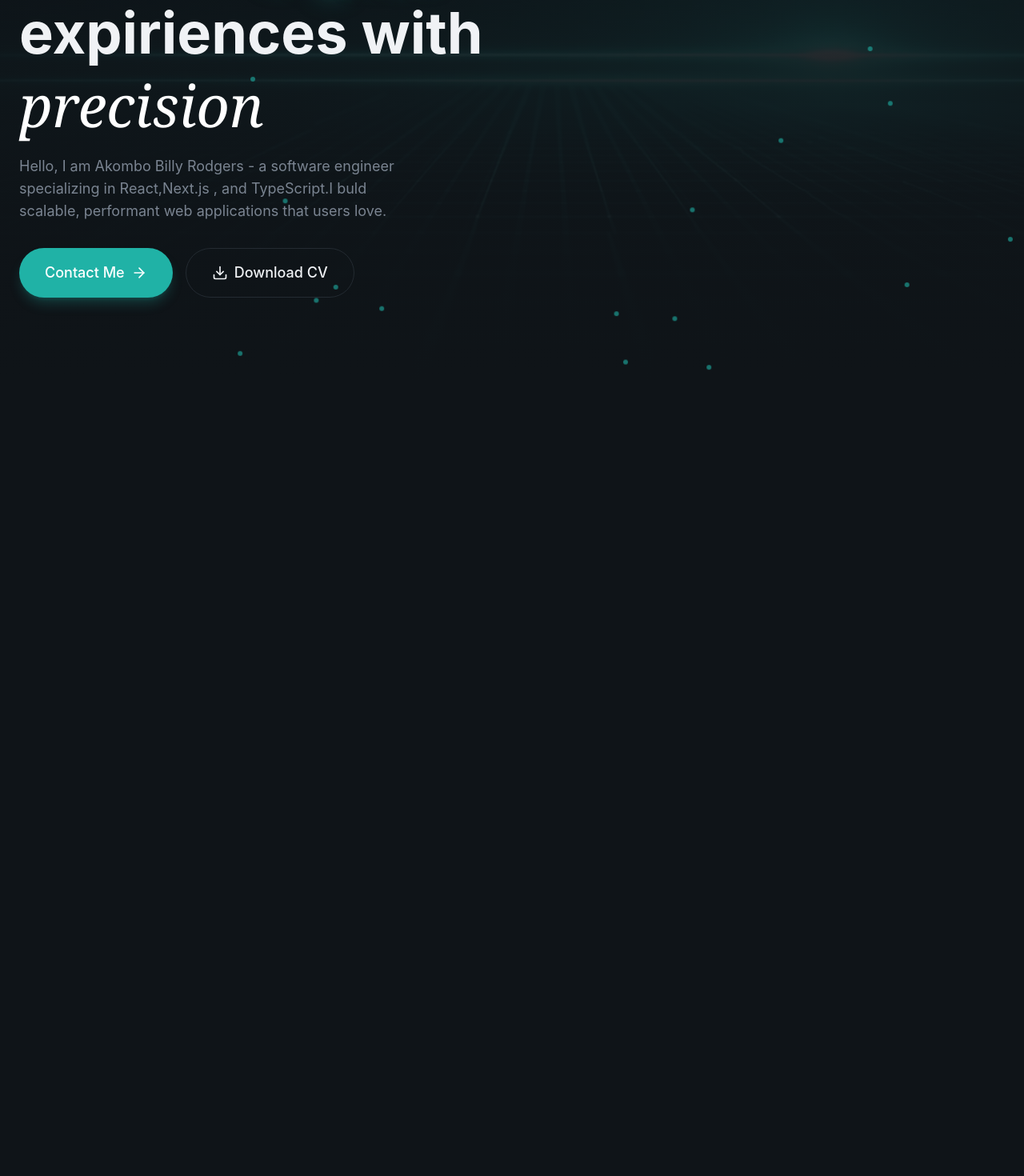
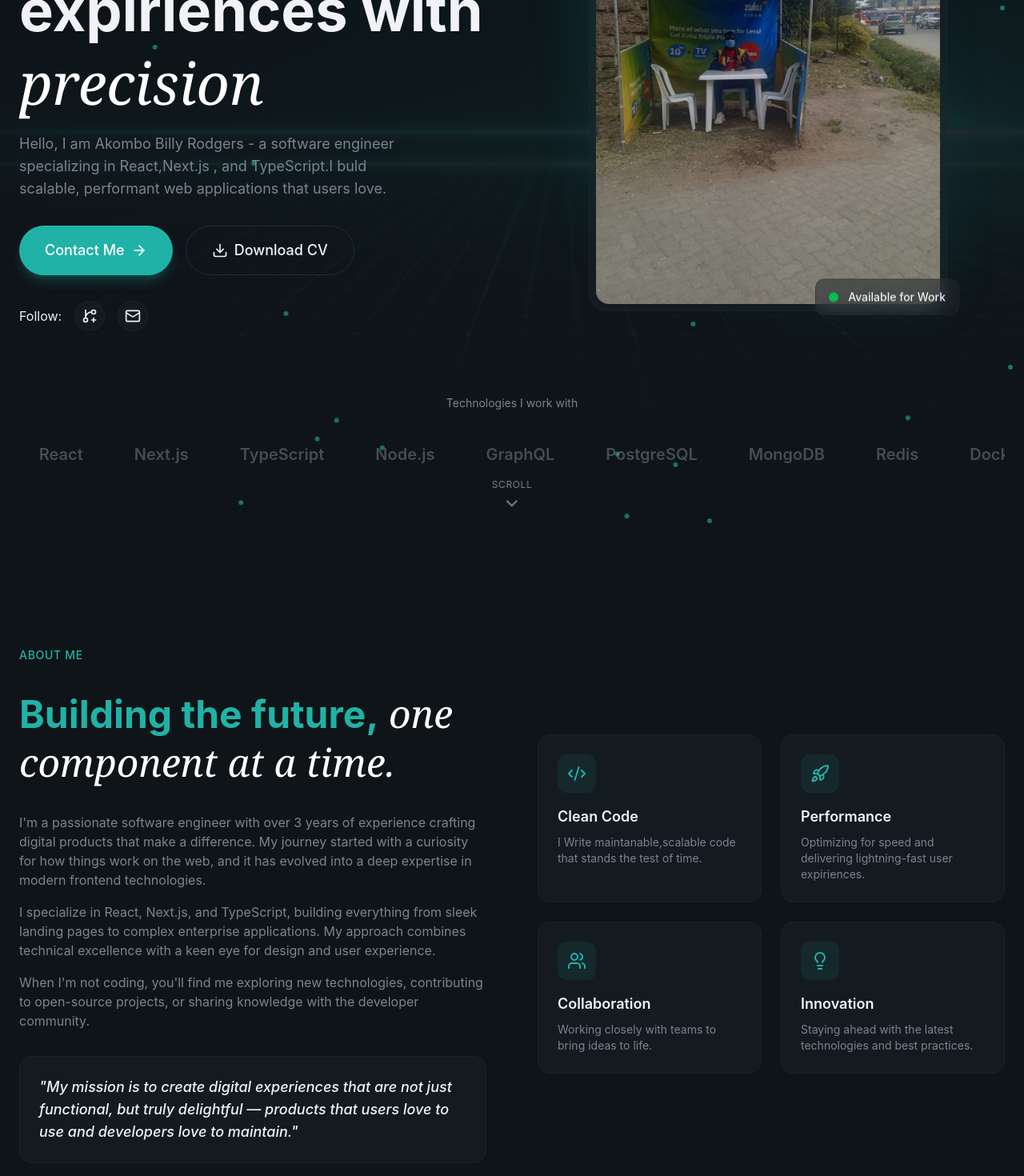
Before and after one commit to akombo123/Portfolio, a React app: page / in a window 1280 px wide. Shown: the part 320-1790 px from the top of the page at 80% size. Before the commit the page ends 800 px from the top, so only its background shows below. Built offline with nearby package versions, Linux system fonts and the light colour scheme; the HTML template or start-up script is replaced by a standard one.

Commit message:
Added about section

```diff
--- a/src/App.jsx
+++ b/src/App.jsx
@@ -1,5 +1,6 @@
 import { Hero } from "@/sections/Hero";
 import { Navbar } from "@/layout/Navbar";
+import { About } from "@/sections/About";
 
 function App() {
   return (
@@ -7,6 +8,7 @@
       <Navbar />
       <main>
         <Hero />
+        <About />
       </main>
     </div>
   );
--- a/src/index.css
+++ b/src/index.css
@@ -91,9 +91,38 @@
       transform: translate(30px,10px);
     }
 
+
+
   }
+  @keyframes float {
+      0%,
+      100%{
+        transform: translateY(0);
+      }
+      50%{
+        transform: translateY(-10px);
+      }
+    }
+
+    @keyframes marquee{
+
+      0%{
+        transform: translateX(0);
+      }
+      100%{
+        transform: translateX(-50px);
+      }
+    }
   .animate-fade-in{
     animation: fade-in 0.8s ease-out both;
+  }
+
+  .animate-float{
+    animation: float 4s ease-in-out infinite;
+  }
+
+  .animate-marquee{
+    animation: marquee 5s linear infinite;
   }
 
   .animation-delay-100{
--- a/src/layout/Navbar.jsx
+++ b/src/layout/Navbar.jsx
@@ -1,6 +1,6 @@
 import { Button } from "@/components/Button";
 import { Menu, X } from "lucide-react";
-import { useState } from "react";
+import { useEffect, useState } from "react";
 const navLinks = [
   { href: "#about", label: "About" },
   { href: "#projects", label: "Projects" },
@@ -10,8 +10,20 @@
 
 export const Navbar = () => {
   const [isMobileMenuOpen, setisMobileMenuOpen] = useState(false);
+  const [isScrolled, setIsScrolled] = useState(false);
+  useEffect(() => {
+    const handleScroll = () => {
+      setIsScrolled(window.scrollY > 50);
+    };
+
+    handleScroll();
+    window.addEventListener("scroll", handleScroll, { passive: true });
+    return () => window.removeEventListener("scroll", handleScroll);
+  }, []);
   return (
-    <header className="fixed top-o left-0 right-0 bg-transparent py-5 z-50">
+    <header
+      className={`fixed top-0 left-0 right-0 transition-all duration-500 ${isScrolled ? "glass-strong py-3" : "bg-transparent py-5"} z-50`}
+    >
       <nav className="container mx-auto px-6 flex items-center justify-between">
         <a
           href="#"
@@ -53,13 +65,17 @@
               <a
                 href={link.href}
                 key={index}
+                onClick={() => setisMobileMenuOpen(false)}
                 className="text-lg text-muted-foreground hover:text-foreground py-2"
               >
                 {link.label}
               </a>
             ))}
 
-            <Button> Contact Me</Button>
+            <Button onClick={() => setisMobileMenuOpen(false)}>
+              {" "}
+              Contact Me
+            </Button>
           </div>
         </div>
       )}
--- a/src/sections/About.jsx
+++ b/src/sections/About.jsx
@@ -1,3 +1,102 @@
+import { Code2, Lightbulb, Rocket, Users } from "lucide-react";
+
+const highlights = [
+  {
+    icon: Code2,
+    title: "Clean Code",
+    description:
+      "I Write maintanable,scalable code that stands the test of time.",
+  },
+
+  {
+    icon: Rocket,
+    title: "Performance",
+    description:
+      "Optimizing for speed and delivering lightning-fast user expiriences.",
+  },
+
+  {
+    icon: Users,
+    title: "Collaboration",
+    description: "Working closely with teams to bring ideas to life.",
+  },
+
+  {
+    icon: Lightbulb,
+    title: "Innovation",
+    description:
+      "Staying ahead with the latest technologies and best practices.",
+  },
+];
 export const About = () => {
-  return <section></section>;
+  return (
+    <section id="about" className="py-32 relative overflow-hidden">
+      <div className="container mx-auto px-6 relative z-10">
+        <div className="grid lg:grid-cols-2 gap-16 items-center">
+          {/* left column */}
+          <div className="space-y-8">
+            <div className="animate-fade-in">
+              <span className="text-secondary-foreground text-sm font-medium tracking-wider uppercase">
+                About Me
+              </span>
+            </div>
+            <h2 className="text-4xl md:text-5xl font-bold leading-tight animate-fade-in animation-delay-100 text-secondary-foreground">
+              Building the future,
+              <span className="font-serif italic font-normal text-white">
+                {" "}
+                one component at a time.
+              </span>
+            </h2>
+
+            <div className="space-y-4 text-muted-foreground animate-fade-in animation-delay-200">
+              <p>
+                I'm a passionate software engineer with over 3 years of
+                experience crafting digital products that make a difference. My
+                journey started with a curiosity for how things work on the web,
+                and it has evolved into a deep expertise in modern frontend
+                technologies.
+              </p>
+              <p>
+                I specialize in React, Next.js, and TypeScript, building
+                everything from sleek landing pages to complex enterprise
+                applications. My approach combines technical excellence with a
+                keen eye for design and user experience.
+              </p>
+              <p>
+                When I'm not coding, you'll find me exploring new technologies,
+                contributing to open-source projects, or sharing knowledge with
+                the developer community.
+              </p>
+            </div>
+
+            <div className="glass rounded-2xl p-6 glow-border animate-fade-in animation-delay-300">
+              <p className="text-lg font-medium italic text-foreground">
+                "My mission is to create digital experiences that are not just
+                functional, but truly delightful — products that users love to
+                use and developers love to maintain."
+              </p>
+            </div>
+          </div>
+          {/* right column --Highlights */}
+          <div className="grid sm:grid-cols-2 gap-6">
+            {highlights.map((item, idx) => (
+              <div
+                key={idx}
+                className="glass p-6 rounded-2xl animate-fade-in"
+                style={{ animationDelay: `${(idx + 1) * 100}ms` }}
+              >
+                <div className="w-12 h-12 rounded-xl bg-primary/10 flex items-center justify-center mb-4 hover:bg-primary/20">
+                  <item.icon className="w-6 h-6 text-primary" />
+                </div>
+                <h3 className="text-lg font-semibold mb-2">{item.title}</h3>
+                <p className="text-sm text-muted-foreground">
+                  {item.description}
+                </p>
+              </div>
+            ))}
+          </div>
+        </div>
+      </div>
+    </section>
+  );
 };
--- a/src/sections/Hero.jsx
+++ b/src/sections/Hero.jsx
@@ -1,6 +1,32 @@
-import { ArrowRight, Download } from "lucide-react";
+import {
+  ArrowRight,
+  ChevronDown,
+  LucideGitBranchPlus,
+  Mail,
+} from "lucide-react";
 import { Button } from "@/components/Button";
 import { AnimatedBorderButton } from "@/components/AnimatedBorderButton";
+
+const skills = [
+  "React",
+  "Next.js",
+  "TypeScript",
+  "Node.js",
+  "GraphQL",
+  "PostgreSQL",
+  "MongoDB",
+  "Redis",
+  "Docker",
+  "AWS",
+  "Vercel",
+  "Tailwind CSS",
+  "Prisma",
+  "Jest",
+  "Cypress",
+  "Figma",
+  "Git",
+  "Github Actions",
+];
 
 export const Hero = () => {
   return (
@@ -64,9 +90,79 @@
               <AnimatedBorderButton />
             </div>
             {/* social links */}
+            <div className="flex items-center gap-4 animate-fade-in animation-delay-400">
+              <span>Follow:</span>
+              {[
+                { icon: LucideGitBranchPlus, href: "#" },
+                { icon: Mail, href: "#" },
+              ].map((social, idx) => (
+                <a
+                  key={idx}
+                  href={social.href}
+                  className="p-2 rounded-full glass hover:bg-primary/10 hover:text-primary transition-all duration-300"
+                >
+                  {<social.icon className="w-5 h-5" />}
+                </a>
+              ))}
+            </div>
           </div>
           {/* right column --profile image */}
+          <div className="relative  animate-fade-in animation-delay-300">
+            {/* profile image */}
+            <div className="relative max-w-md mx-auto">
+              <div className="pointer-events-none absolute inset-0 rounded-3xl bg-linear-to-br from-primary/30 via-transparent to-primary/10 blur-2xl animate-pulse" />
+              <div className="relative z-10 glass rounded-3xl p-2 glow-border">
+                <img
+                  src="/profile.jpeg"
+                  alt="Akombo Billy"
+                  className="w-full aspect-4/5 object-cover rounded-2xl"
+                />
+                {/* floating badge */}
+                <div className="absolute -bottom-4 -right-4 glass rounded-xl px-4 py-3 animate-float">
+                  <div className="flex items-center gap-3">
+                    <div className="w-3 h-3 bg-green-500 rounded-full animate-pulse" />
+                    <span className="text-sm font-medium">
+                      Available for Work
+                    </span>
+                  </div>
+                </div>
+                {/* stats badge */}
+                <div className="absolute -top-4 -left-4 glass rounded-xl px-4 py-3 animate-float animation-delay-500">
+                  <div className="text-2xl font-bold text-primary">5+</div>
+                  <div className="text-xs text-muted-foreground ">
+                    Years Exp.
+                  </div>
+                </div>
+              </div>
+            </div>
+          </div>
         </div>
+        {/* Skills section */}
+        <div className="mt-20 animate-fade-in animation-delay-600">
+          <p className="text-sm text-muted-foreground mb-6 text-center">
+            Technologies I work with
+          </p>
+          <div className="relative overflow-hidden">
+            <div className="flex animate-marquee">
+              {[...skills, ...skills].map((skill, idx) => (
+                <div key={idx} className="shrink-0 px-8 py-4">
+                  <span className="text-xl font-semibold text-muted-foreground/50 hover:text-muted-foreground transition-colors">
+                    {skill}
+                  </span>
+                </div>
+              ))}
+            </div>
+          </div>
+        </div>
+      </div>
+      <div className="absolute bottom-8 left-1/2 -translate-x-1/2 animate-fade-in animation-delay-800">
+        <a
+          href="#about"
+          className="flex flex-col items-center gap-2 text-muted-foreground hover:text-primary"
+        >
+          <span className="text-xs uppercase tracking-wider">Scroll</span>
+          <ChevronDown className="w-6 h-6 animate-bounce" />
+        </a>
       </div>
     </section>
   );
```
Also changed, not shown: public/profile.jpeg (added).
